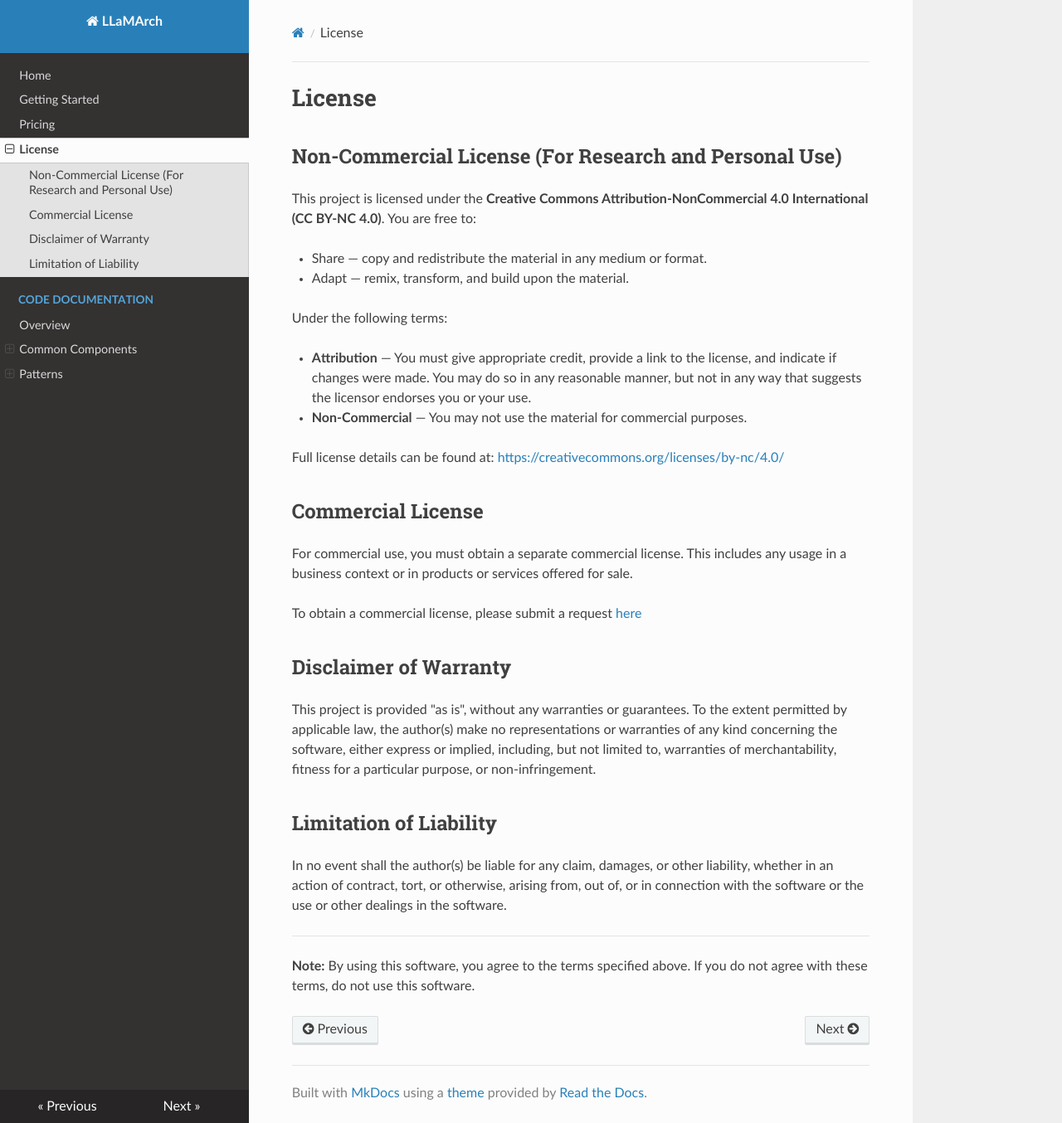
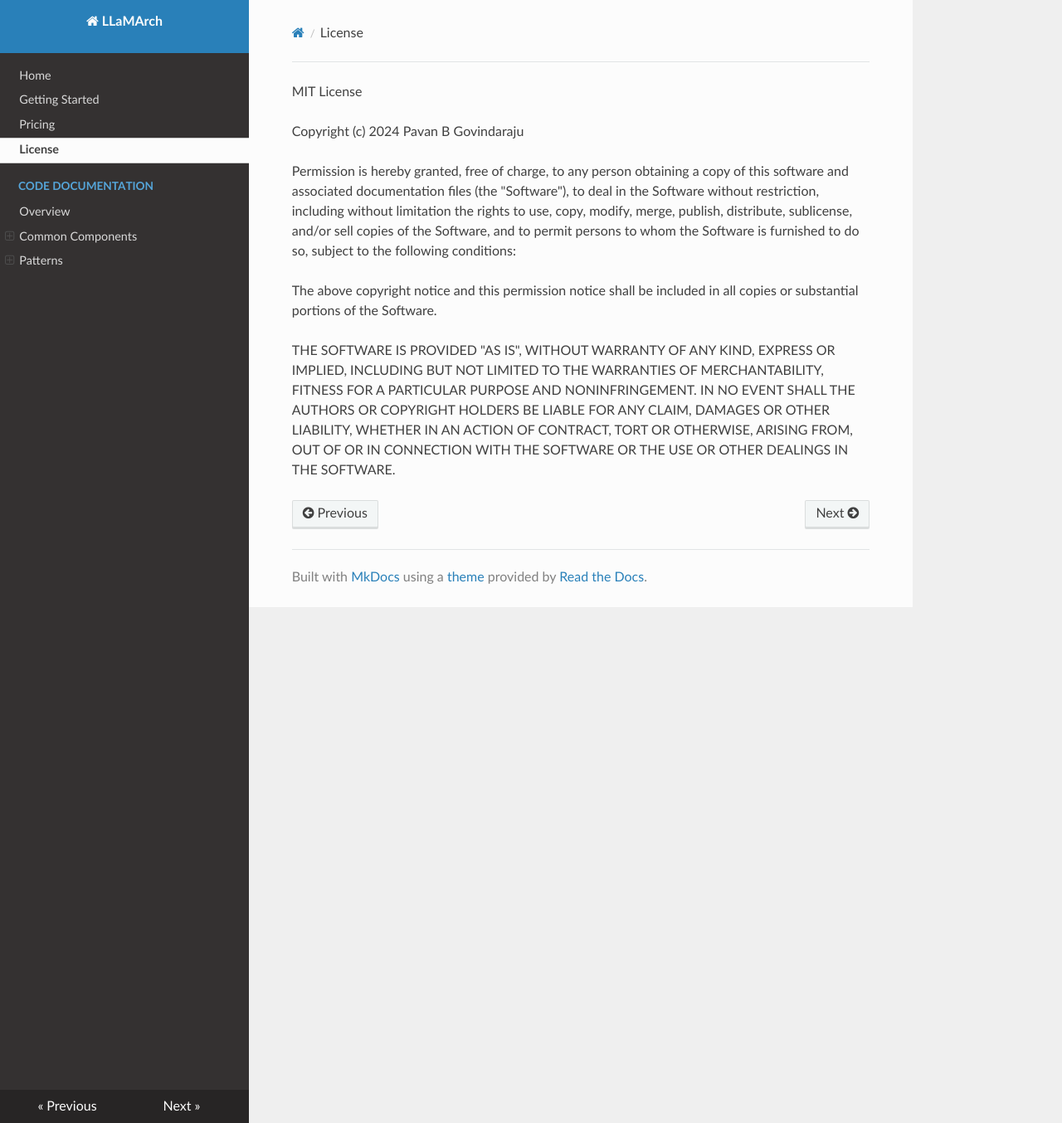
Before and after one commit to gpavanb1/LLaMArch, an MkDocs documentation site: the page built from docs/license.md, in a window 1280 px wide and 1354 px high. Shown: the whole window at 83% size. Built offline with MkDocs 1.6.1, drawn with Linux system fonts in a browser that asks for light colours; nearby versions of some CDN libraries.

Commit message:
Updated to MIT License

```diff
--- a/docs/license.md
+++ b/docs/license.md
@@ -1,34 +1,21 @@
-# License
+MIT License
 
-## Non-Commercial License (For Research and Personal Use)
+Copyright (c) 2024 Pavan B Govindaraju
 
-This project is licensed under the **Creative Commons Attribution-NonCommercial 4.0 International (CC BY-NC 4.0)**. You are free to:
+Permission is hereby granted, free of charge, to any person obtaining a copy
+of this software and associated documentation files (the "Software"), to deal
+in the Software without restriction, including without limitation the rights
+to use, copy, modify, merge, publish, distribute, sublicense, and/or sell
+copies of the Software, and to permit persons to whom the Software is
+furnished to do so, subject to the following conditions:
 
-- Share — copy and redistribute the material in any medium or format.
-- Adapt — remix, transform, and build upon the material.
+The above copyright notice and this permission notice shall be included in all
+copies or substantial portions of the Software.
 
-Under the following terms:
-
-- **Attribution** — You must give appropriate credit, provide a link to the license, and indicate if changes were made. You may do so in any reasonable manner, but not in any way that suggests the licensor endorses you or your use.
-- **Non-Commercial** — You may not use the material for commercial purposes.
-
-Full license details can be found at: [https://creativecommons.org/licenses/by-nc/4.0/](https://creativecommons.org/licenses/by-nc/4.0/)
-
-## Commercial License
-
-For commercial use, you must obtain a separate commercial license. This includes any usage in a business context or in products or services offered for sale.
-
-To obtain a commercial license, please submit a request [here](https://docs.google.com/forms/d/e/1FAIpQLScsh9lAv9pYtg_xyvXinCcfaW6Y-KnUWRgcYLpU1_vXSk_EUg/viewform?usp=pp_url&entry.1547099900=LLaMArch)
-
-
-## Disclaimer of Warranty
-
-This project is provided "as is", without any warranties or guarantees. To the extent permitted by applicable law, the author(s) make no representations or warranties of any kind concerning the software, either express or implied, including, but not limited to, warranties of merchantability, fitness for a particular purpose, or non-infringement.
-
-## Limitation of Liability
-
-In no event shall the author(s) be liable for any claim, damages, or other liability, whether in an action of contract, tort, or otherwise, arising from, out of, or in connection with the software or the use or other dealings in the software.
-
----
-
-**Note:** By using this software, you agree to the terms specified above. If you do not agree with these terms, do not use this software.
+THE SOFTWARE IS PROVIDED "AS IS", WITHOUT WARRANTY OF ANY KIND, EXPRESS OR
+IMPLIED, INCLUDING BUT NOT LIMITED TO THE WARRANTIES OF MERCHANTABILITY,
+FITNESS FOR A PARTICULAR PURPOSE AND NONINFRINGEMENT. IN NO EVENT SHALL THE
+AUTHORS OR COPYRIGHT HOLDERS BE LIABLE FOR ANY CLAIM, DAMAGES OR OTHER
+LIABILITY, WHETHER IN AN ACTION OF CONTRACT, TORT OR OTHERWISE, ARISING FROM,
+OUT OF OR IN CONNECTION WITH THE SOFTWARE OR THE USE OR OTHER DEALINGS IN THE
+SOFTWARE.
```
Also changed, not shown: CHANGELOG.md (+5 -0 lines), CONTRIBUTING.md (+1 -1 lines), LICENSE.md (+17 -29 lines), README.md (+26 -0 lines), docs/pricing.md (+2 -11 lines).
